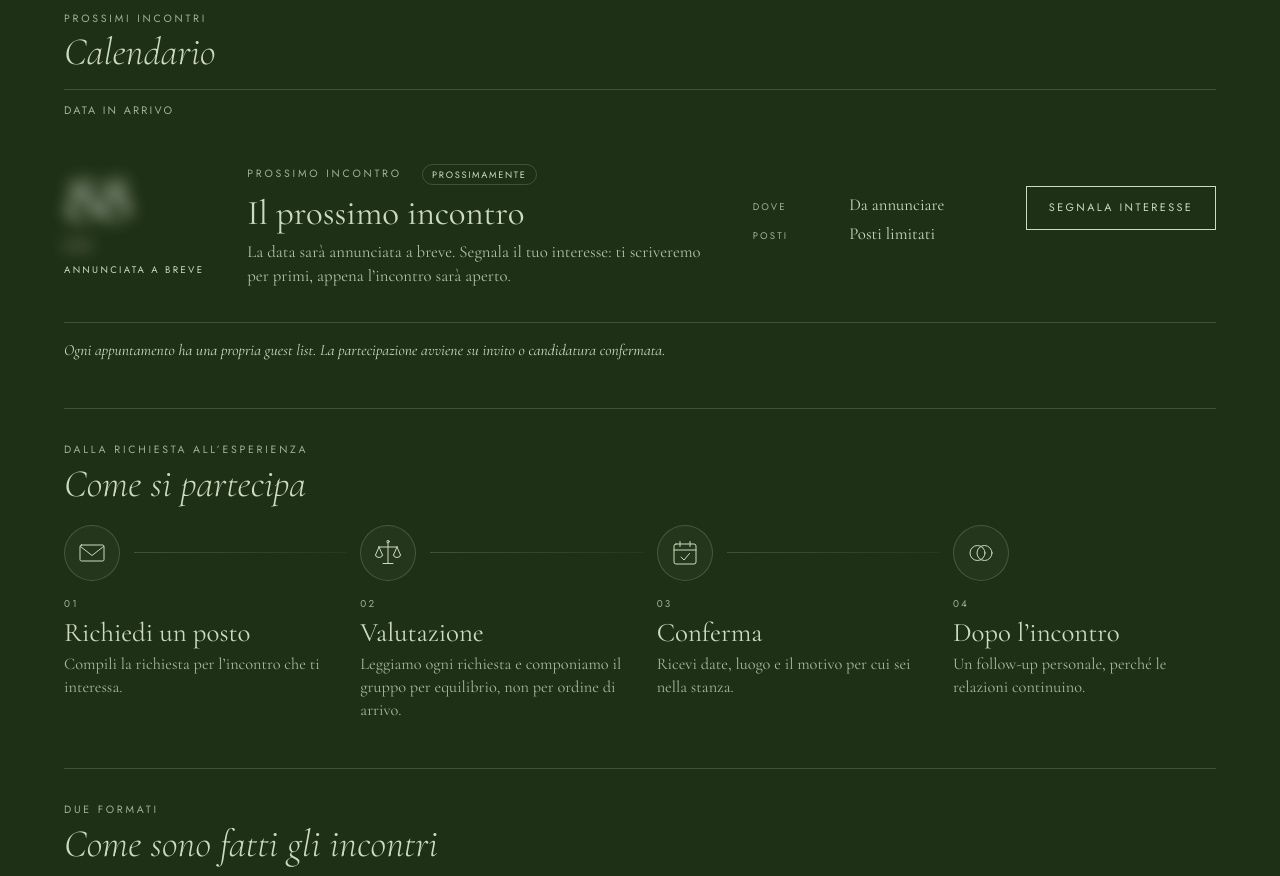
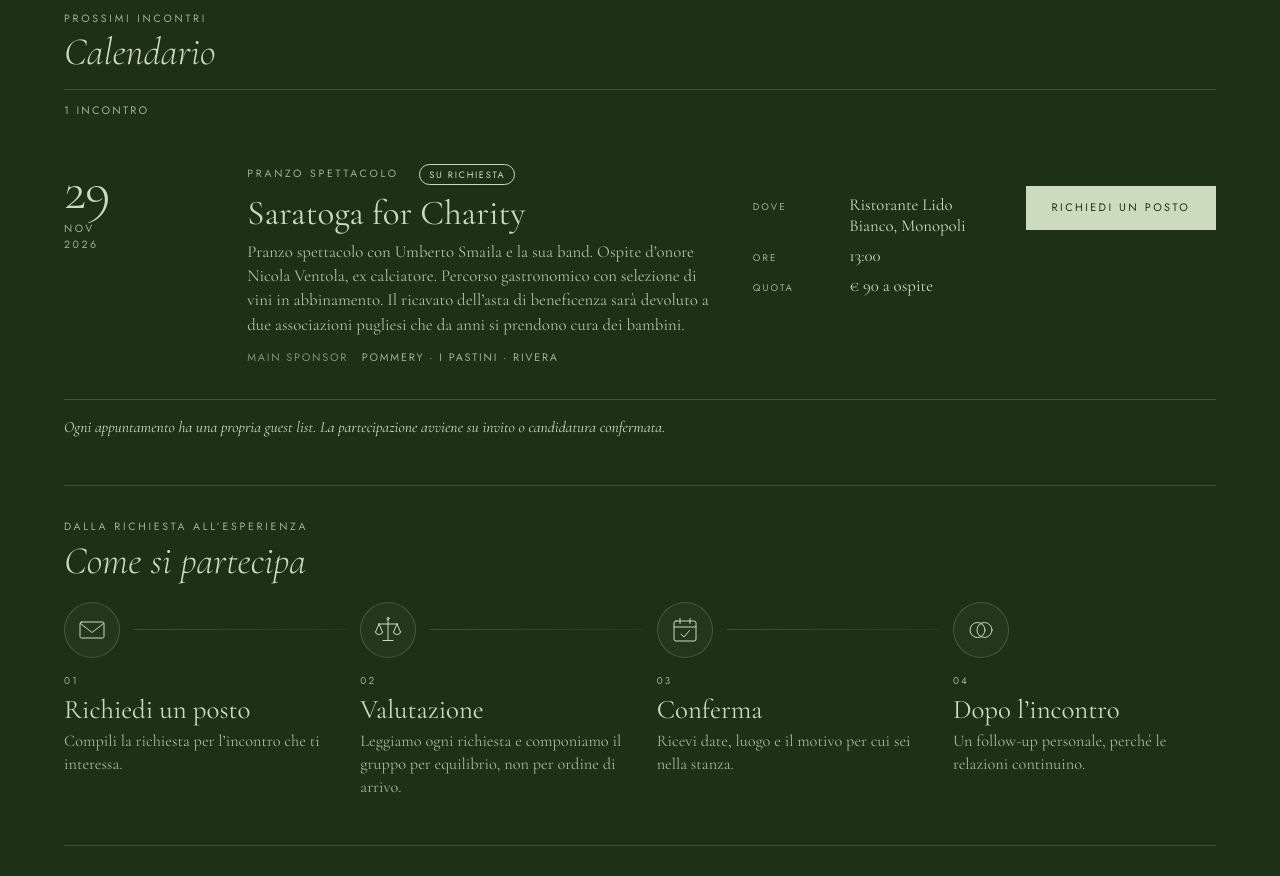
Before and after one commit to Medianetttt/house-of-saratoga, a plain HTML site: page index.html in a window 1280 px wide. Shown: the part 4220-5096 px from the top of the page. Drawn offline with nearby package versions, Linux system fonts and the light colour scheme.

Commit message:
Calendario: Saratoga for Charity, 29 novembre 2026, Lido Bianco Monopoli (al posto del segnaposto)
Co-Authored-By: Claude Sonnet 5.5 <noreply@anthropic.com>

```diff
--- a/css/style.css
+++ b/css/style.css
@@ -431,6 +431,8 @@ body.menu-open .site-header { background: var(--forest-deep); backdrop-filter: n
 .ev__title { font-weight: 400; font-size: clamp(1.6rem, 1.3rem + 1.1vw, 2.2rem); line-height: 1.05; text-wrap: balance; margin-bottom: 8px; }
 .ev__blurb { opacity: .85; font-size: 1.05rem; line-height: 1.45; max-width: 34em; }
 
+.ev__sponsors { margin-top: 12px; font-family: var(--sans); font-size: .68rem; letter-spacing: .16em; text-transform: uppercase; opacity: .75; }
+.ev__sponsors span { color: var(--sage-dim); margin-right: .8em; }
 .ev__meta { display: grid; gap: 8px; align-content: start; }
 .ev__meta div { display: grid; grid-template-columns: 4.5em 1fr; gap: 10px; align-items: baseline; }
 .ev__meta dt { font-family: var(--sans); font-size: .6rem; letter-spacing: .22em; text-transform: uppercase; color: var(--sage-dim); }
--- a/js/events.js
+++ b/js/events.js
@@ -5,8 +5,8 @@
  * Quando ci sarà il backend, `HOS_EVENTS` potrà essere sostituito da una fetch
  * verso l'API e `endpoint` puntare all'endpoint che riceve le richieste.
  *
- * ATTENZIONE — contenuto segnaposto: la data del prossimo incontro NON è confermata
- * ed è mostrata sfocata finché non viene annunciata.
+ * Saratoga for Charity: dati dalla locandina ricevuta il 2026-11-22; data, ora e luogo (Monopoli)
+ * comunicati da Giuseppe lo stesso giorno. L'anno 2026 è dedotto (non scritto nel messaggio).
  */
 
 window.HOS_CONFIG = {
@@ -25,24 +25,29 @@ window.HOS_CONFIG = {
  *  when    testo mostrato quando la data non c'è ("Data in definizione")
  *  blurDate  true = mostra una data sfocata con la scritta "when" (incontro in arrivo)
  *  where   testo libero
- *  seats   numero di posti, oppure null se non comunicato
+ *  time    orario di inizio, testo libero (facoltativo)
+ *  price   quota di partecipazione, testo libero (facoltativo)
+ *  sponsors  sponsor principali, testo libero (facoltativo)
+ *  seats   numero di posti; se null la riga «Posti» non compare
  *  blurb   2 righe di descrizione
  *  status  "request"  → "Richiedi un posto"
  *          "interest" → "Segnala interesse" (incontro non ancora aperto)
  */
 window.HOS_EVENTS = [
   {
-    id: "prossimo-incontro",
-    type: "Prossimo incontro",
-    title: "Il prossimo incontro",
-    start: null,
+    id: "saratoga-for-charity",
+    type: "Pranzo spettacolo",
+    title: "Saratoga for Charity",
+    start: "2026-11-29",
     end: null,
-    blurDate: true, // data sfocata: "Annunciata a breve". Per annunciarla: metti start/end e togli blurDate.
-    when: "Annunciata a breve",
-    where: "Da annunciare",
+    when: "Domenica 29 novembre 2026",
+    where: "Ristorante Lido Bianco, Monopoli",
+    time: "13:00",
+    price: "€ 90 a ospite",
     seats: null,
     blurb:
-      "La data sarà annunciata a breve. Segnala il tuo interesse: ti scriveremo per primi, appena l’incontro sarà aperto.",
-    status: "interest",
+      "Pranzo spettacolo con Umberto Smaila e la sua band. Ospite d’onore Nicola Ventola, ex calciatore. Percorso gastronomico con selezione di vini in abbinamento. Il ricavato dell’asta di beneficenza sarà devoluto a due associazioni pugliesi che da anni si prendono cura dei bambini.",
+    sponsors: "Pommery · I Pastini · Rivera",
+    status: "request",
   },
 ];
--- a/js/main.js
+++ b/js/main.js
@@ -310,7 +310,10 @@
     }
     listEl.innerHTML = items.map(function (ev, i) {
       var open = ev.status !== "interest";
-      var seats = ev.seats ? ev.seats + " posti" : "Posti limitati";
+      var meta = [["Dove", ev.where]];
+      if (ev.time) meta.push(["Ore", ev.time]);
+      if (ev.price) meta.push(["Quota", ev.price]);
+      if (ev.seats) meta.push(["Posti", ev.seats + " posti"]);   // senza numero comunicato la riga non compare
       return (
         '<article class="ev" style="--i:' + i + '">' +
           '<div class="ev__date">' + dateBlock(ev) + "</div>" +
@@ -319,10 +322,10 @@
             '<span class="pill' + (open ? " pill--open" : "") + '">' + (open ? "Su richiesta" : "Prossimamente") + "</span></div>" +
             '<h4 class="ev__title">' + esc(ev.title) + "</h4>" +
             '<p class="ev__blurb">' + esc(ev.blurb) + "</p>" +
+            (ev.sponsors ? '<p class="ev__sponsors"><span>Main sponsor</span> ' + esc(ev.sponsors) + "</p>" : "") +
           "</div>" +
           '<dl class="ev__meta">' +
-            "<div><dt>Dove</dt><dd>" + esc(ev.where) + "</dd></div>" +
-            "<div><dt>Posti</dt><dd>" + esc(seats) + "</dd></div>" +
+            meta.map(function (r) { return "<div><dt>" + r[0] + "</dt><dd>" + esc(r[1]) + "</dd></div>"; }).join("") +
           "</dl>" +
           '<div class="ev__action"><button class="btn ' + (open ? "btn--sage" : "btn--ghost") + ' btn--sm" type="button" data-open-form="event" data-event="' + esc(ev.id) + '">' + (open ? "Richiedi un posto" : "Segnala interesse") + "</button></div>" +
         "</article>"
--- a/sitemap.xml
+++ b/sitemap.xml
@@ -2,7 +2,7 @@
 <urlset xmlns="http://www.sitemaps.org/schemas/sitemap/0.9">
   <url>
     <loc>https://houseofsaratoga.it/</loc>
-    <lastmod>2026-11-16</lastmod>
+    <lastmod>2026-11-22</lastmod>
     <changefreq>weekly</changefreq>
     <priority>1.0</priority>
   </url>
```
